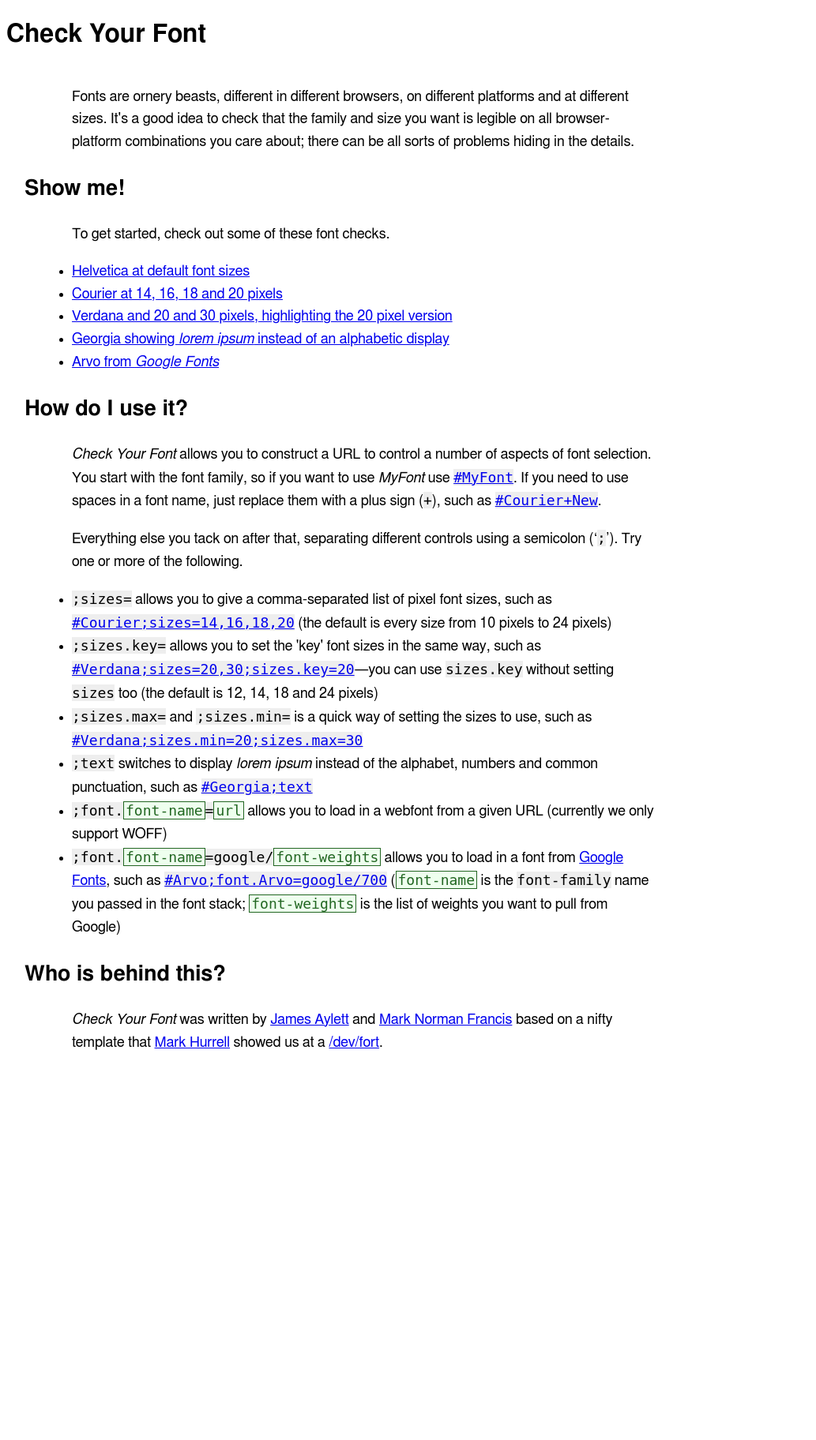
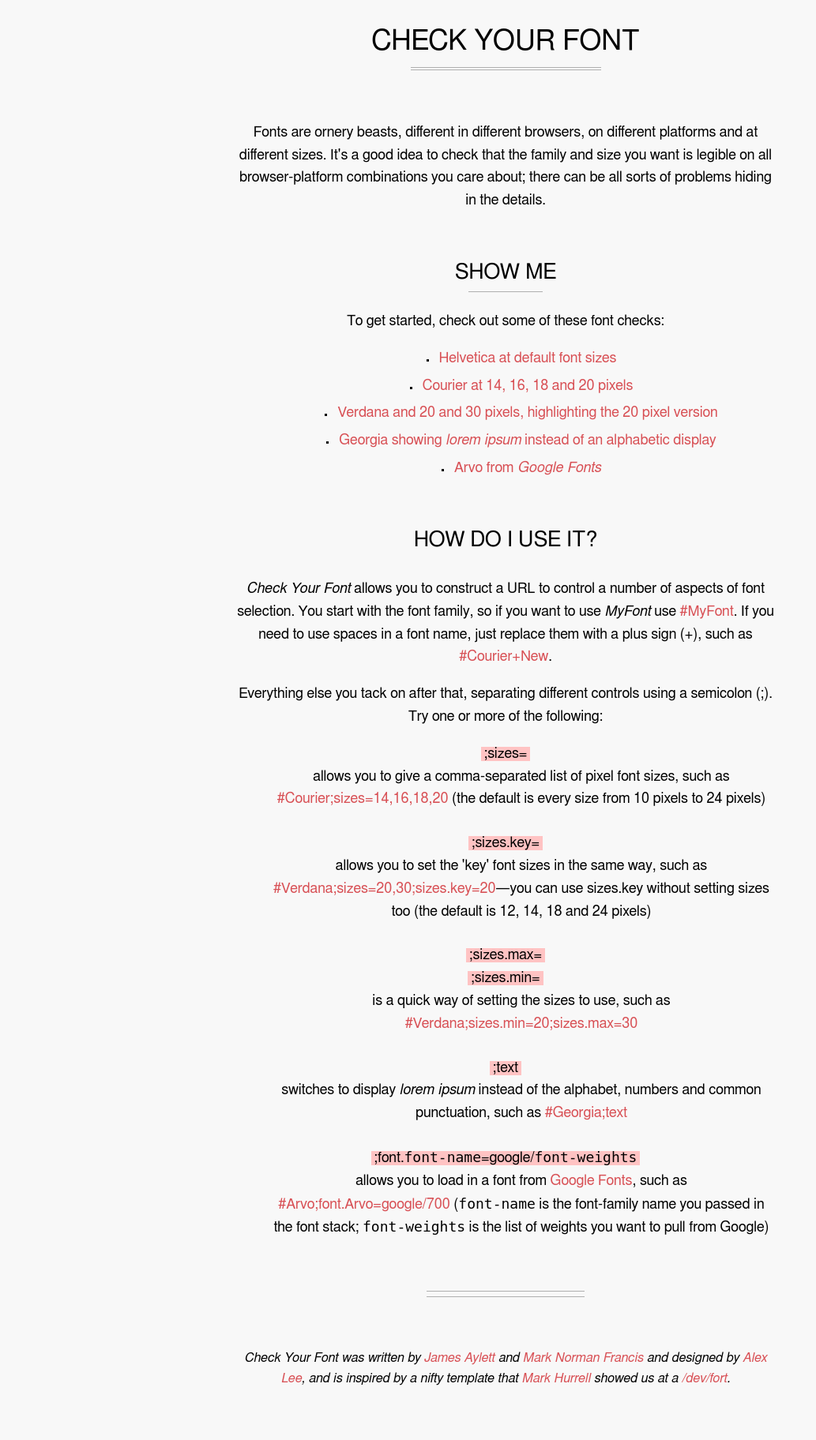
Before and after one commit to devfort/checkyourfont, a Django app: template fontly/templates/home.html in a window 1280 px wide. Shown: the whole page at 79% size, without its empty margins (0-1033 px from the left). Before the commit the page ends 1330 px from the top, so only its background shows below. Run offline with Django 3.2, Linux system fonts and the light colour scheme; the template is opened without the code that fills it: most values are stand-ins (such as "Sample title", 1, 10 or a date in 2020).

Commit message:
Updated design from Alex
- new CSS
- horrible hacks to the HTML for the design
- now a DL not a UL for the help bits
- added Alex to the footer

```diff
--- a/fontly/templates/base.html
+++ b/fontly/templates/base.html
@@ -7,82 +7,124 @@
 
   body {
     color: black;
-    background: white;
-    font-family: Helmet, Freesans, sans-serif;
-    line-height: 1.4;
+    background: #f8f8f8;
+    max-width: 680px;
+    text-align: center;
+    margin: 0 auto;
+    font-size: 18px;
+    line-height: 1.6;
+  }
+  body, code, #preview em {
+    font-family: Avenir, Helmet, Freesans, sans-serif;
+  }
+  footer h2, h2 b, #preview b {
+    position: absolute;
+    left: -999em;
+  }
+  a {
+    color: #d85055;
+    text-decoration: none;
+  }
+  a:focus, a:hover {
+    color: #f8f8f8;
+    background: #d85055;
   }
 
-  body.home .jamessense {
-    max-width: 800px;
-    margin: 0 20px;
-    padding: 3px;
-    line-height: 1.6;
-    font-size: 18px;
+  h1, h2 {
+    font-weight: 300;
+    text-transform: uppercase;
   }
-  body.home .jamessense p, body.home .jamessense ul {
-    padding-left: 60px;
+  h1 {
+    margin-bottom: 2em;
   }
-  body.home .jamessense code {
-    background-color: #eee;
+  h2 {
+    margin-top: 2em;
+    margin-bottom: 1em;
   }
-  body.home .jamessense kbd {
-    border: 1px solid #262;
-    color: #262;
-    background-color: #efe;
-    padding: 0 2px;
+  h1 span {
+    padding-bottom: 0.4em;
+    border-bottom: 4px double #afafaf;
   }
+  h2 span {
+    padding-bottom: 0.4em;
+    border-bottom: 1px solid #afafaf;
+  }
+
   h1 a {
-    color: inherit;
+    color: black;
+    padding-left: 20px;
+    position: relative;
   }
   h1 a:before {
-    float: left;
+    position: absolute;
+    content: "⟪";
+    top: 6px;
+    left: 0;
+    font-size: 0.6em;
+    color: #d85055;
+  }
+  h1 a:focus:before, h1 a:hover:before {
+    color: white;
+  }
+
+  .home li {
+    list-style: inside square;
+    font-size: 0.66666em;
+    margin-bottom: 0.5em;
+  }
+  .home li a {
+    font-size: 1.5em;
+  }
+  dt {
     display: block;
-    margin-right: 8px;
-    content: "\261c";
+  }
+  dt span {
+    display: inline;
+    background-color: #ffc3c3;
+    padding: 0 4px;
+  }
+  dd {
+    margin-bottom: 1.5em;
+  }
+  footer {
+    font-style: italic;
+    font-size: 0.9em;
+    margin-top: 4em;
+    margin-bottom: 4em;
+  }
+  footer span {
+    display: block;
+    width: 200px;
+    height: 6px;
+    border-top: 1px solid #afafaf;
+    border-bottom: 1px solid #afafaf;
+    margin: 0 auto 4em;
   }
 
   #preview {
-    margin: 0 20px;
-    padding: 0;
+    text-align: left;
+  }
+  #preview li {
+    list-style: none;
+    word-spacing: 0.4em;
+    border-bottom: 1px solid #ffb0b0;
+    padding: 20px 0 20px 80px;
+    position: relative;
   }
   #preview em {
-    color: red;
+    text-align: center;
+    font-style: normal;
+    font-size: 16px;
+    width: 50px;
+    left: 0;
+    top: 20px;
+    line-height: 1.5;
     display: block;
+    position: absolute;
     float: left;
-    font: 12px normal Helmet, Freesans, sans-serif;
-    line-height: 1;
-    margin: -1px 0 0 -60px;
-    min-width: 30px;
-    padding: 3px;
-    text-align: center;
-    text-transform: uppercase;
   }
-  #preview b {
-    position: absolute;
-    left: -999em;
-  }
-  #preview li {
-    background: #f8f8f8;
-    border-bottom: 1px solid red;
-    line-height: 2;
-    list-style: none;
-    margin: 0;
-    min-height: 20px;
-    padding: 0 0 0 60px;
-    vertical-align: baseline;
-    overflow: hidden;
-  }
-  #preview li.key em {
-    background: red;
-    color: white;
-  }
-  #preview li span {
-    white-space: nowrap;
-  }
-  #preview li p {
-    line-height: 1.4;
-    margin: 0;
-    padding: 5px 0;
+  #preview .key em {
+    background: #ff6066;
   }
 
   {% block head-css-fontblocks %}{% endblock %}
--- a/fontly/templates/font.html
+++ b/fontly/templates/font.html
@@ -29,11 +29,12 @@
 {% endblock %}
 
 {% block content %}
-  <h1><a href='/'>Check Your Font</a>: {{ font }}</h1>
+  <h1><a href='/'>Ch<span>eck Your Fo</span>nt</a></h1>
+  <h2><b>Looking at</b> {{ font }}</h2>
 
   <ol id='preview'>
     {% for size in sizes reversed %}
-      <li{% if size.is_key %} class='key'{% endif %} style='font-size: {{ size.pixels }}px'><em>{{ size.pixels }}px<b> looks like </b></em><span>{% if text %}{{ text|linebreaks }}{% else %}AaBbCcDdEeFfGgHhIiJjKkLlMmNnOoPpQqRrSsTtUuVvWwXxYyZz1234567890.(),&ldquo;&pound;&rdquo;&amp;&lsquo;$&rsquo;&sect;;?!{% endif %}</span></li>
+      <li{% if size.is_key %} class='key'{% endif %} style='font-size: {{ size.pixels }}px'><em>{{ size.pixels }}px<b> looks like </b></em>{% if text %}{{ text|linebreaks }}{% else %}Aa Bb Cc Dd Ee Ff Gg Hh Ii Jj Kk Ll Mm Nn Oo Pp Qq Rr Ss Tt Uu Vv Ww Xx Yy Zz 1234567890 . () , &ldquo;&pound;&rdquo; &amp; &lsquo;$&rsquo; &sect; ; ? !{% endif %}</li>
     {% endfor %}
   </ol>
 {% endblock %}
--- a/fontly/templates/home.html
+++ b/fontly/templates/home.html
@@ -5,15 +5,13 @@
 {% block body-class %}home{% endblock %}
 
 {% block content %}
-  <h1>Check Your Font</h1>
-
-  <div class='jamessense'>
+  <h1>Ch<span>eck Your Fo</span>nt</h1>
 
   <p>Fonts are ornery beasts, different in different browsers, on different platforms and at different sizes. It's a good idea to check that the family and size you want is legible on all browser-platform combinations you care about; there can be all sorts of problems hiding in the details.</p>
 
-  <h2>Show me!</h2>
+  <h2>S<span>how m</span>e</h2>
 
-  <p>To get started, check out some of these font checks.</p>
+  <p>To get started, check out some of these font checks:</p>
 
   <ul>
     <li><a href='/Helvetica'>Helvetica at default font sizes</a></li>
@@ -27,20 +25,31 @@
 
   <p><em>Check Your Font</em> allows you to construct a URL to control a number of aspects of font selection. You start with the font family, so if you want to use <em>MyFont</em> use <a href='/MyFont'><code>{{ baseurl }}MyFont</code></a>. If you need to use spaces in a font name, just replace them with a plus sign (<code>+</code>), such as <a href='/Courier+New'><code>{{ baseurl }}Courier+New</code></a>.</p>
 
-  <p>Everything else you tack on after that, separating different controls using a semicolon (&lsquo;<code>;</code>&rsquo;). Try one or more of the following.</p>
+  <p>Everything else you tack on after that, separating different controls using a semicolon (<code>;</code>). Try one or more of the following:</p>
 
-  <ul>
-    <li><code>;sizes=</code> allows you to give a comma-separated list of pixel font sizes, such as <a href='/Courier;sizes=14,16,18,20'><code>{{ baseurl }}Courier;sizes=14,16,18,20</code></a> (the default is every size from 10 pixels to 24 pixels)</li>
-    <li><code>;sizes.key=</code> allows you to set the 'key' font sizes in the same way, such as <a href='/Verdana;sizes=20,30;sizes.key=20'><code>{{ baseurl }}Verdana;sizes=20,30;sizes.key=20</code></a>&mdash;you can use <code>sizes.key</code> without setting <code>sizes</code> too (the default is 12, 14, 18 and 24 pixels)</li>
-    <li><code>;sizes.max=</code> and <code>;sizes.min=</code> is a quick way of setting the sizes to use, such as <a href='/Verdana;sizes.min=20;sizes.max=30'><code>{{ baseurl }}Verdana;sizes.min=20;sizes.max=30</code></a></li>
-    <li><code>;text</code> switches to display <em>lorem ipsum</em> instead of the alphabet, numbers and common punctuation, such as <a href='/Georgia;text'><code>{{ baseurl }}Georgia;text</code></a></li>
-    <li><code>;font.<kbd>font-name</kbd>=<kbd>url</kbd></code> allows you to load in a webfont from a given URL (currently we only support WOFF)</li>
-    <li><code>;font.<kbd>font-name</kbd>=google/<kbd>font-weights</kbd></code> allows you to load in a font from <a href='http://www.google.com/fonts'>Google Fonts</a>, such as <a href='/Arvo;font.Arvo=google/700'><code>{{ baseurl }}Arvo;font.Arvo=google/700</code></a> (<kbd>font-name</kbd> is the <code>font-family</code> name you passed in the font stack; <kbd>font-weights</kbd> is the list of weights you want to pull from Google)</li>
-  </ul>
+  <dl>
+    <dt><span><code>;sizes=</code></span></dt>
+    <dd>allows you to give a comma-separated list of pixel font sizes, such as <a href='/Courier;sizes=14,16,18,20'><code>{{ baseurl }}Courier;sizes=14,16,18,20</code></a> (the default is every size from 10 pixels to 24 pixels)</dd>
+    <dt><span><code>;sizes.key=</code></span></dt>
+    <dd>allows you to set the 'key' font sizes in the same way, such as <a href='/Verdana;sizes=20,30;sizes.key=20'><code>{{ baseurl }}Verdana;sizes=20,30;sizes.key=20</code></a>&mdash;you can use <code>sizes.key</code> without setting <code>sizes</code> too (the default is 12, 14, 18 and 24 pixels)</dd>
+    <dt><span><code>;sizes.max=</code></span></dt>
+    <dt><span><code>;sizes.min=</code></span></dt>
+    <dd>is a quick way of setting the sizes to use, such as <a href='/Verdana;sizes.min=20;sizes.max=30'><code>{{ baseurl }}Verdana;sizes.min=20;sizes.max=30</code></a></dd>
+    <dt><span><code>;text</code></span></dt>
+    <dd>switches to display <em>lorem ipsum</em> instead of the alphabet, numbers and common punctuation, such as <a href='/Georgia;text'><code>{{ baseurl }}Georgia;text</code></a></dd>
 
-  <h2>Who is behind this?</h2>
+    {% comment %}
+    <dt><span><code>;font.<kbd>font-name</kbd>=<kbd>url</kbd></code></span></dt>
+    <dd>allows you to load in a webfont from a given URL (currently we only support WOFF)</dd>
+    {% endcomment %}
+    <dt><span><code>;font.<kbd>font-name</kbd>=google/<kbd>font-weights</kbd></code></span></dt>
+    <dd>allows you to load in a font from <a href='http://www.google.com/fonts'>Google Fonts</a>, such as <a href='/Arvo;font.Arvo=google/700'><code>{{ baseurl }}Arvo;font.Arvo=google/700</code></a> (<kbd>font-name</kbd> is the <code>font-family</code> name you passed in the font stack; <kbd>font-weights</kbd> is the list of weights you want to pull from Google)</dd>
+  </dl>
 
-  <p><em>Check Your Font</em> was written by <a href='http://tartarus.org/james/'>James Aylett</a> and <a href='http://marknormanfrancis.com/'>Mark Norman Francis</a> based on a nifty template that <a href='http://markhurrell.com/'>Mark Hurrell</a> showed us at a <a href='http://devfort.com/'>/dev/fort</a>.</p>
+  <footer>
+    <span></span>
+    <h2>Who is behind this?</h2>
 
-  </div>
+    <p><em>Check Your Font</em> was written by <a href='http://tartarus.org/james/'>James Aylett</a> and <a href='http://marknormanfrancis.com/'>Mark Norman Francis</a> and designed by <a href='http://alexlee.co.uk/'>Alex Lee</a>, and is inspired by a nifty template that <a href='http://markhurrell.com/'>Mark Hurrell</a> showed us at a <a href='http://devfort.com/'>/dev/fort</a>.</p>
+  </footer>
 {% endblock %}
```
